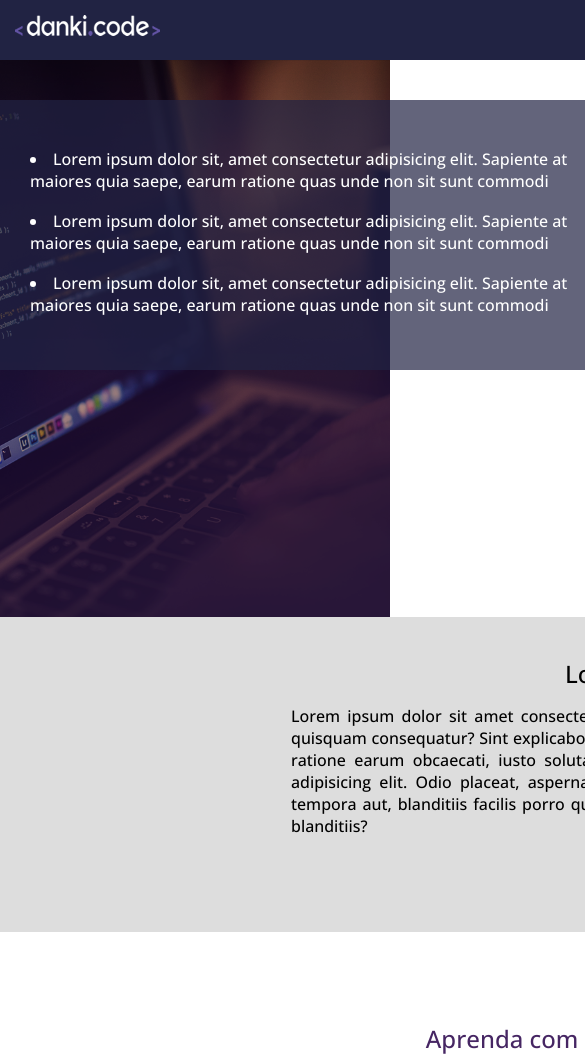
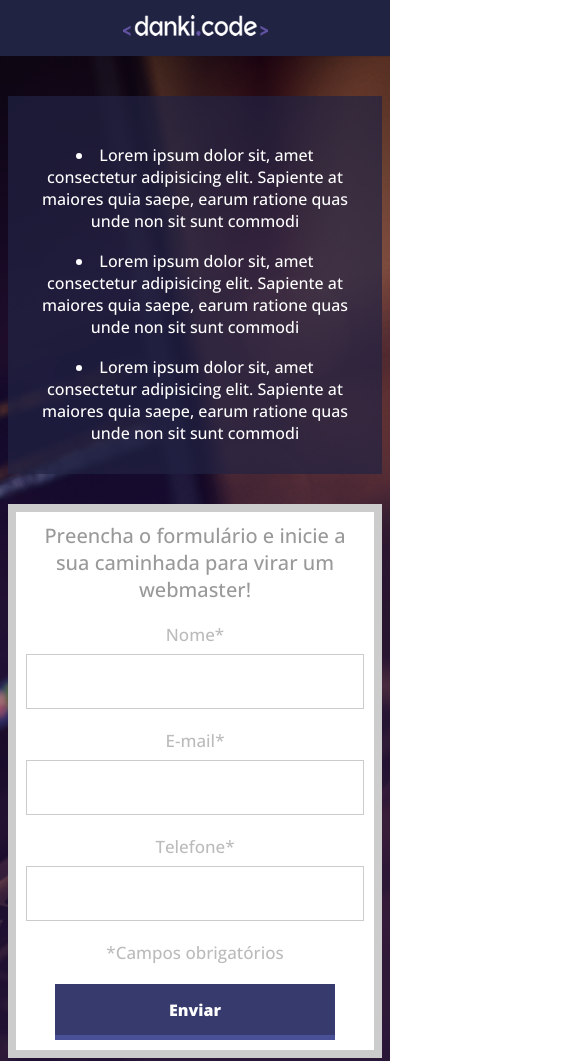
Before and after one commit to klismansalvoporcristo/landingpage, a plain HTML site: page index.html in a window 390 px wide. Shown: the top 1061 px of the page, 585 px wide, since content can reach past the window. Drawn offline with nearby package versions, Linux system fonts and the light colour scheme.

Commit message:
Adicionando Responsivo

```diff
--- a/css/style.css
+++ b/css/style.css
@@ -14,13 +14,14 @@ html, body {
 }
 
 .center{
-    width: 1280px;
+    max-width: 1280px;
+    width: 100%;
     margin: 0 auto;
 }
 
 .header{
-    min-width: 1280px;
     width: 100%;
+    padding: 0 2%;
     height: 60px;
     background-color: #212343;
 }
@@ -127,8 +128,7 @@ html, body {
 /* -- new section -- */
 
 .container-following{
-    min-width: 1280px;
-    padding: 40px 0;
+    padding: 40px 2%;
     background-color: rgb(221, 221, 221);
     text-align: center;
 }
@@ -140,7 +140,8 @@ html, body {
 .container-following p{
     display: inline-block;
     margin: 15px 0;
-    width: 698px;
+    width: 100%;
+    max-width: 768px;
     text-align: justify;
 }
 
@@ -158,8 +159,7 @@ html, body {
 /* -- Section 1 -- */
 
 .section-1{
-    min-width: 1280px;
-    padding: 90px 0;
+    padding: 90px 2%;
 }
 
 .section-1 h2{
@@ -175,7 +175,7 @@ html, body {
 
 .container-single{
     float: left;
-    width: 33.33%;
+    width: 33.3333%;
     padding: 30px;
 }
 
@@ -199,3 +199,82 @@ html, body {
 .footer p{
     margin-top: 8px;
 }
+
+/* ----------- RESPONSIVO ------------ */
+
+@media screen and (max-width: 1024px){
+    .header{
+        height: auto;
+        width: 100%;
+        padding: 15px 0;
+        text-align: center;
+    }
+    .header img{
+        margin: 0;
+    }
+
+    .container-banner{
+        width: 100%;
+        padding: 40px 2%;
+        height: auto;
+       text-align: center;
+    }
+
+    .form{
+        max-width: 400px;
+        padding: 10px;
+        width: 60%;
+        height: 100%;
+        float: right;
+        top: 0;
+    }
+
+    .container-list{
+        margin-top: 30;
+        padding: 30px;
+        float: left;
+        width: 40%;
+        max-width: 500px;
+        height: auto;
+    }
+
+    .input-container input[type=text]{
+        width: 100%;
+        height: 55px;
+    }
+
+    .input-submit-container input[type=submit]{
+        max-width: 280px;
+        width: 100%;
+        height: 56px;
+    }
+
+}
+
+@media screen and (max-width: 768px){
+    .container-list{
+        margin-top: 0;
+        float: none;
+        display: inline-block;
+        width: 100%;
+    }
+    .form{
+        float: none;
+        display: inline-block;
+        width: 100%;
+        margin-top: 30px;
+    }
+
+    .container-single{
+        display: inline-block;
+        float: none;
+        width: 100%;
+        max-width: 600px;
+        padding: 30px 0;
+    }
+
+    .container-following p{
+        padding-right: 4%;
+        padding-left: 4%;
+    }
+}
--- a/index.html
+++ b/index.html
@@ -22,7 +22,7 @@
 
     <div class="container-banner">
         <div class="center">
-
+            <div>
                 <div class="container-list">
                     <ul>
                         <li>Lorem ipsum dolor sit, amet consectetur adipisicing elit. Sapiente at maiores quia saepe, earum ratione quas unde non sit sunt commodi </li>
@@ -37,7 +37,9 @@
                     </ul>
 
                 </div><!--container-list-->
+            </div>
 
+            <div>
                 <div class="form">
 
                     <h2>Preencha o formulário e inicie a sua caminhada para virar um webmaster!</h2>
@@ -67,6 +69,8 @@
                     </form>
 
                 </div><!--form-->
+            </div>
+            <div class="clear"></div>
         </div><!--center-->
 
     </div> <!--container banner-->
```
Lines whose indentation alone changed are shown as unchanged.
